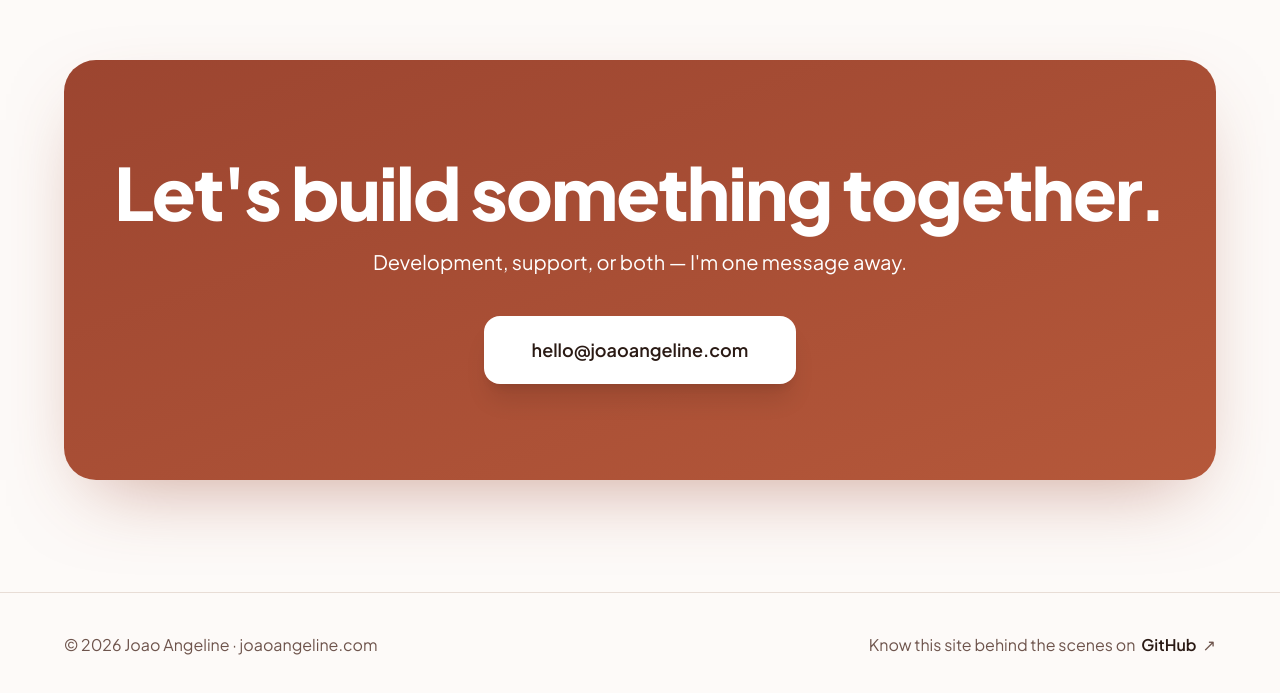
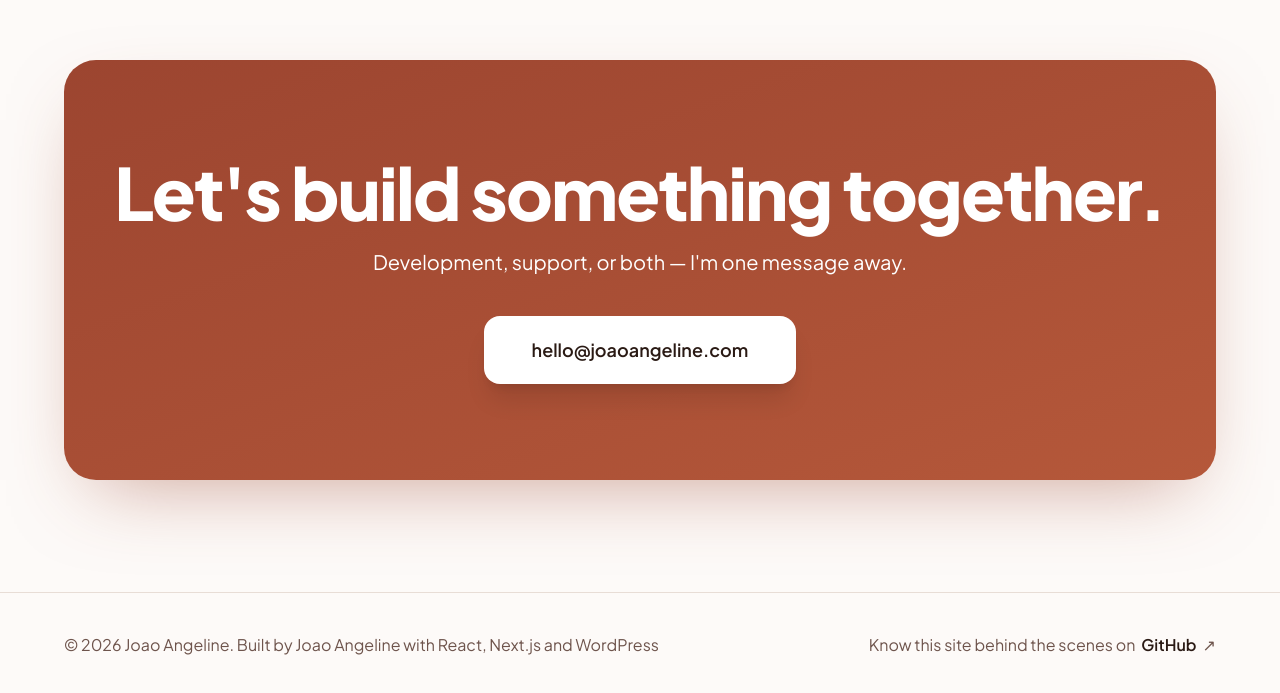
Before and after one commit to joaovictorangeline/joaoangeline-site, a Next.js app in the folder web/: page / in a window 1280 px wide. Shown: the part 5607-6300 px from the top of the page. Built offline with nearby package versions, Linux system fonts and the light colour scheme.

Commit message:
fix(web): changed the footer copyright text

```diff
--- a/web/src/components/Footer.tsx
+++ b/web/src/components/Footer.tsx
@@ -4,7 +4,7 @@ export default function Footer() {
     return (
         <footer className="border-t border-line px-4 py-10 sm:px-6">
             <div className="mx-auto flex max-w-6xl flex-col items-center gap-4 text-center text-sm text-muted sm:flex-row sm:justify-between sm:text-left sm:text-base">
-                <p>© {year} Joao Angeline · joaoangeline.com</p>
+                <p>© {year} Joao Angeline. Built by Joao Angeline with React, Next.js and WordPress</p>
 
                 <a href="https://github.com/joaovictorangeline/joaoangeline-site" target="_blank" rel="noopener noreferrer" className="group inline-flex items-center gap-1.5 rounded-md transition hover:text-terracotta focus-visible:outline-2 focus-visible:outline-offset-4 focus-visible:outline-terracotta">
                     Know this site behind the scenes on{" "}
```
